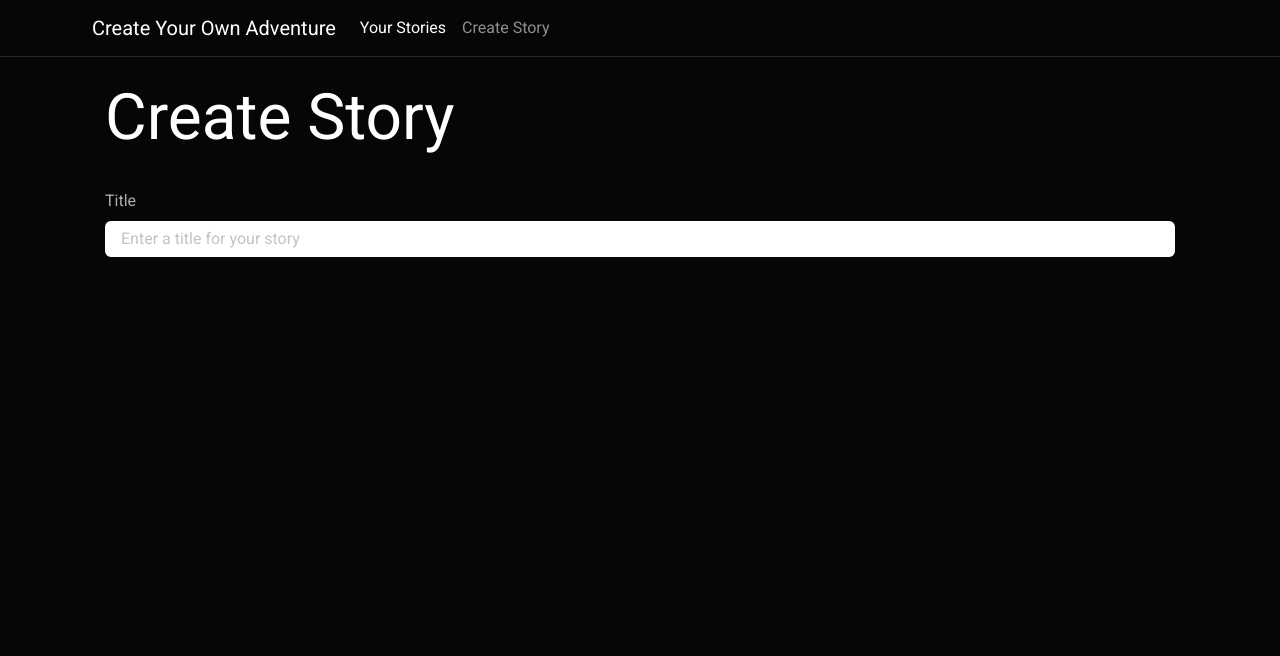
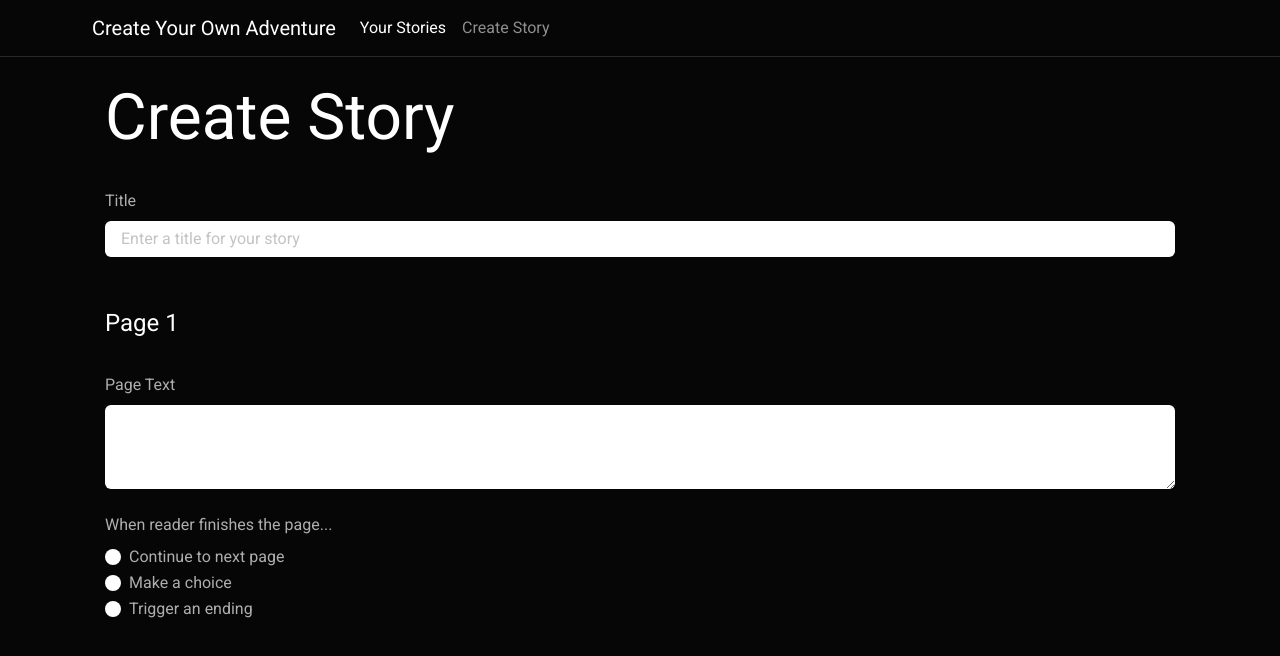
Before and after one commit to jadenmounteer/createYourOwnAdventure, an Angular app: page / in a window 1280 px wide. Shown: the top 656 px of the page. Built offline with nearby package versions, Linux system fonts and the light colour scheme.

Commit message:
Add more html

```diff
--- a/src/app/create-or-edit-story/create-or-edit-story.component.html
+++ b/src/app/create-or-edit-story/create-or-edit-story.component.html
@@ -13,4 +13,53 @@
       />
     </div>
   </fieldset>
+  <br />
+  <br />
+  <legend>Page 1</legend>
+  <fieldset>
+    <div class="form-group">
+      <label for="pageText" class="form-label mt-4">Page Text</label>
+      <textarea class="form-control" id="pageText" rows="3"></textarea>
+    </div>
+
+    <label for="pageText" class="form-label mt-4"
+      >When reader finishes the page...</label
+    >
+    <div class="form-check">
+      <input
+        class="form-check-input"
+        type="radio"
+        name="optionsRadios"
+        id="optionsRadios1"
+        value="option1"
+      />
+      <label class="form-check-label" for="optionsRadios1">
+        Continue to next page
+      </label>
+    </div>
+    <div class="form-check">
+      <input
+        class="form-check-input"
+        type="radio"
+        name="optionsRadios"
+        id="optionsRadios2"
+        value="option2"
+      />
+      <label class="form-check-label" for="optionsRadios2">
+        Make a choice
+      </label>
+    </div>
+    <div class="form-check">
+      <input
+        class="form-check-input"
+        type="radio"
+        name="optionsRadios"
+        id="optionsRadios3"
+        value="option3"
+      />
+      <label class="form-check-label" for="optionsRadios3">
+        Trigger an ending
+      </label>
+    </div>
+  </fieldset>
 </form>
```
